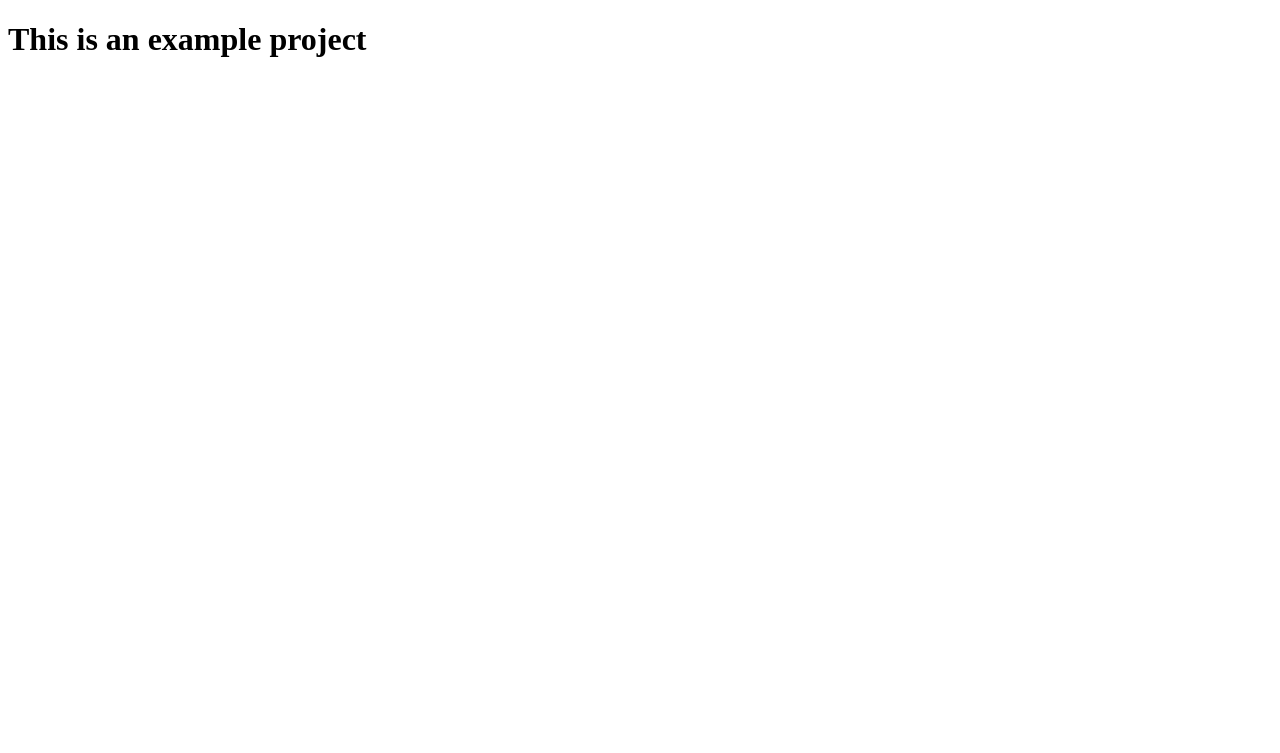
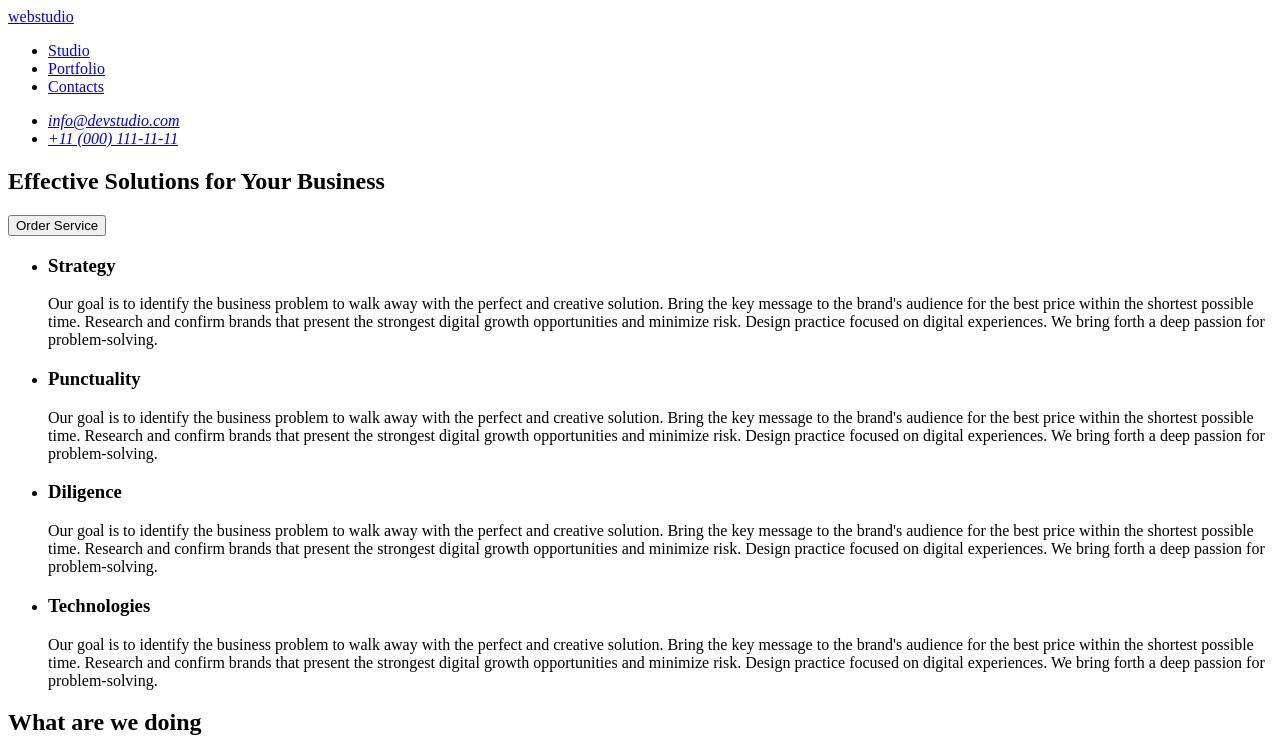
Before and after one commit to DenysZelenskyi/goit-markup-hw-01, a plain HTML site: page index.html in a window 1280 px wide. Shown: the top 753 px of the page. Drawn offline with Linux system fonts and the light colour scheme.

Commit message:
add hw 1

```diff
--- a/index.html
+++ b/index.html
@@ -6,6 +6,129 @@
     <title>Document</title>
   </head>
   <body>
-    <h1>This is an example project</h1>
+    <header>
+      <a href="./index.html">webstudio</a>
+      <nav>
+        <ul>
+          <li>
+            <a href="#">Studio</a>
+          </li>
+          <li>
+            <a href="#">Portfolio</a>
+          </li>
+          <li>
+            <a href="#">Contacts</a>
+          </li>
+        </ul>
+      </nav>
+      <address>
+        <ul>
+          <li><a href="mailto:info@devstudio.com">info@devstudio.com</a></li>
+          <li><a href="tel:+110001111111">+11 (000) 111-11-11</a></li>
+        </ul>
+      </address>
+    </header>
+    <main>
+      <section>
+        <h1>Effective Solutions for Your Business</h1>
+        <button type="button">Order Service</button>
+      </section>
+      <section>
+        <h2 hidden>Features</h2>
+        <ul>
+          <li>
+            <h3>Strategy</h3>
+            <p>
+              Our goal is to identify the business problem to walk away with the perfect and
+              creative solution. Bring the key message to the brand's audience for the best price
+              within the shortest possible time. Research and confirm brands that present the
+              strongest digital growth opportunities and minimize risk. Design practice focused on
+              digital experiences. We bring forth a deep passion for problem-solving.
+            </p>
+          </li>
+          <li>
+            <h3>Punctuality</h3>
+            <p>
+              Our goal is to identify the business problem to walk away with the perfect and
+              creative solution. Bring the key message to the brand's audience for the best price
+              within the shortest possible time. Research and confirm brands that present the
+              strongest digital growth opportunities and minimize risk. Design practice focused on
+              digital experiences. We bring forth a deep passion for problem-solving.
+            </p>
+          </li>
+          <li>
+            <h3>Diligence</h3>
+            <p>
+              Our goal is to identify the business problem to walk away with the perfect and
+              creative solution. Bring the key message to the brand's audience for the best price
+              within the shortest possible time. Research and confirm brands that present the
+              strongest digital growth opportunities and minimize risk. Design practice focused on
+              digital experiences. We bring forth a deep passion for problem-solving.
+            </p>
+          </li>
+          <li>
+            <h3>Technologies</h3>
+            <p>
+              Our goal is to identify the business problem to walk away with the perfect and
+              creative solution. Bring the key message to the brand's audience for the best price
+              within the shortest possible time. Research and confirm brands that present the
+              strongest digital growth opportunities and minimize risk. Design practice focused on
+              digital experiences. We bring forth a deep passion for problem-solving.
+            </p>
+          </li>
+        </ul>
+      </section>
+      <section>
+        <h2>What are we doing</h2>
+        <ul>
+          <li>
+            <img src="./images/doing/img1.jpg" alt="Desktop" width="360" height="300" />
+          </li>
+          <li>
+            <img src="./images/doing/img2.jpg" alt="Mobile app" width="360" height="300" />
+          </li>
+          <li>
+            <img
+              src="./images/doing/img3.jpg"
+              alt="Dexctop and mobile app"
+              width="360"
+              height="300"
+            />
+          </li>
+        </ul>
+      </section>
+      <section>
+        <h2>Our Team</h2>
+        <ul>
+          <li>
+            <img src="./images/team/img1.jpg" alt="Photo Mark Guerrero" width="264" height="260" />
+            <h3>Mark Guerrero</h3>
+            <p>Product Designer</p>
+          </li>
+          <li>
+            <img src="./images/team/img2.jpg" alt="Photo Tom Ford" width="264" height="260" />
+            <h3>Tom Ford</h3>
+            <p>Frontend Developer</p>
+          </li>
+          <li>
+            <img src="./images/team/img3.jpg" alt="Photo Camila Garcia" width="264" height="260" />
+            <h3>Camila Garcia</h3>
+            <p>Marketing</p>
+          </li>
+          <li>
+            <img src="./images/team/img4.jpg" alt="Photo Daniel Wilson" width="264" height="260" />
+            <h3>Daniel Wilson</h3>
+            <p>UI Designer</p>
+          </li>
+        </ul>
+      </section>
+    </main>
+    <footer>
+      <a href="./index.html">webstudio</a>
+      <p>
+        Increase the flow of customers and sales for your business with digital marketing & growth
+        solutions.
+      </p>
+    </footer>
   </body>
 </html>
```
Also changed, not shown: .prettierrc.json, images/doing/img1.jpg (added), images/doing/img2.jpg (added), images/doing/img3.jpg (added), images/team/img1.jpg (added), images/team/img2.jpg (added), images/team/img3.jpg (added), images/team/img4.jpg (added), 3 other files.
